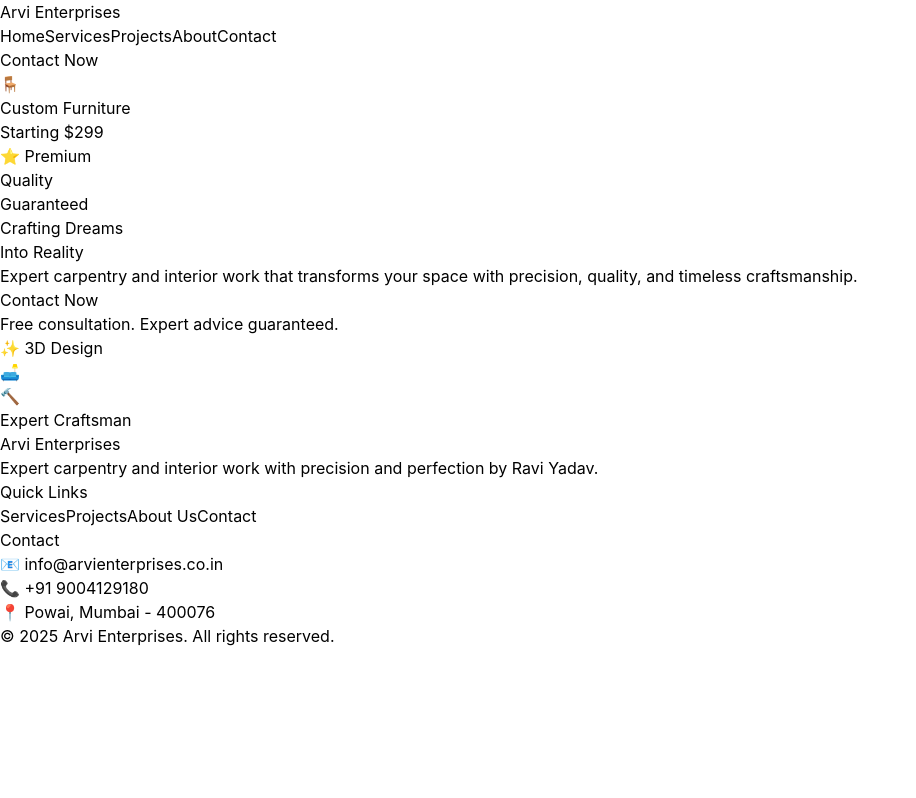
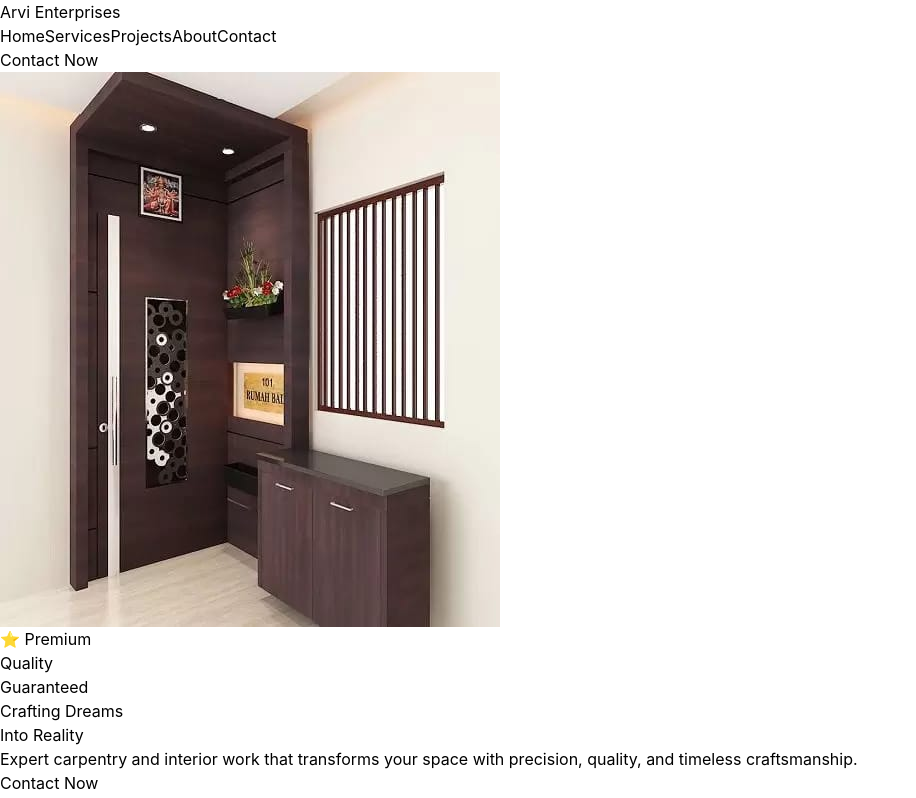
Before and after one commit to MdTabish24/Cartenter-website, a React (Vite) app: page / in a window 1280 px wide. Shown: the top 798 px of the page, without its empty margins (0-916 px from the left). Built offline with nearby package versions, Linux system fonts and the light colour scheme.

Commit message:
Update Hero component with real images and reduced white background

```diff
--- a/src/components/Hero.jsx
+++ b/src/components/Hero.jsx
@@ -7,25 +7,19 @@
         <div className="relative">
           {/* Left Cards */}
           <div className="absolute left-0 top-20 w-48 hidden lg:block">
-            <div className="bg-white rounded-2xl shadow-xl overflow-hidden border-2 border-gray-100 mb-6 hover:scale-105 transition-transform">
-              <div className="bg-gradient-to-br from-amber-600 to-amber-800 p-6 h-44 flex items-center justify-center">
-                <div className="text-white text-center">
-                  <div className="text-5xl mb-2">🪑</div>
-                  <p className="text-xs font-semibold">Custom Furniture</p>
-                </div>
-              </div>
-              <div className="p-2 bg-white">
-                <span className="inline-block bg-gray-100 text-gray-700 px-2 py-1 rounded-lg text-xs font-medium">
-                  Starting $299
-                </span>
-              </div>
+            <div className="bg-white/80 backdrop-blur-xl rounded-2xl shadow-xl overflow-hidden border-2 border-gray-100 mb-6 hover:scale-105 transition-transform">
+              <img
+                src="/images/WhatsApp Image 2025-11-14 at 10.32.31 PM (1).jpeg"
+                alt="Gate Design"
+                className="w-full h-44 object-cover"
+              />
             </div>
-            <div className="bg-gradient-to-br from-green-500 to-emerald-600 rounded-xl shadow-xl p-4 text-center text-white w-36 hover:scale-105 transition-transform">
-              <div className="bg-white text-green-600 px-2 py-1 rounded-lg inline-block mb-2 text-xs font-bold">
+            <div className="bg-white/80 backdrop-blur-xl rounded-xl shadow-xl p-4 text-center w-36 hover:scale-105 transition-transform">
+              <div className="bg-gradient-to-r from-indigo-600 to-blue-600 text-white px-2 py-1 rounded-lg inline-block mb-2 text-xs font-bold">
                 ⭐ Premium
               </div>
-              <div className="text-2xl font-bold mb-1">Quality</div>
-              <p className="text-xs">Guaranteed</p>
+              <div className="text-2xl font-bold mb-1 text-gray-900">Quality</div>
+              <p className="text-xs text-gray-600">Guaranteed</p>
             </div>
           </div>
 
@@ -47,21 +41,20 @@
 
           {/* Right Cards */}
           <div className="absolute right-0 top-8 w-52 hidden lg:block">
-            <div className="bg-white rounded-2xl shadow-xl overflow-hidden border-2 border-blue-100 relative mb-6 w-44 ml-auto hover:scale-105 transition-transform">
+            <div className="bg-white/80 backdrop-blur-xl rounded-2xl shadow-xl overflow-hidden border-2 border-blue-100 relative mb-6 w-44 ml-auto hover:scale-105 transition-transform">
               <div className="absolute top-2 right-2 bg-blue-100 text-blue-600 px-2 py-1 rounded-full text-xs font-bold z-10">
-                ✨ 3D Design
+                ✨ Custom Furniture
               </div>
               <div className="p-6 h-40 flex items-center justify-center bg-gradient-to-br from-blue-100 to-pink-100">
-                <div className="text-6xl">🛋️</div>
+                <div className="text-6xl">🪑</div>
               </div>
             </div>
-            <div className="bg-white rounded-2xl shadow-xl overflow-hidden border-2 border-orange-100 relative hover:scale-105 transition-transform">
-              <div className="bg-gradient-to-br from-orange-400 to-red-500 p-6 h-48 flex items-center justify-center">
-                <div className="text-white text-center">
-                  <div className="text-5xl mb-2">🔨</div>
-                  <p className="text-sm font-bold">Expert Craftsman</p>
-                </div>
-              </div>
+            <div className="bg-white/80 backdrop-blur-xl rounded-2xl shadow-xl overflow-hidden border-2 border-orange-100 relative hover:scale-105 transition-transform">
+              <img
+                src="/images/WhatsApp Image 2025-11-14 at 10.32.27 PM (2).jpeg"
+                alt="Expert Craftsman Work"
+                className="w-full h-48 object-cover"
+              />
             </div>
           </div>
         </div>
```
